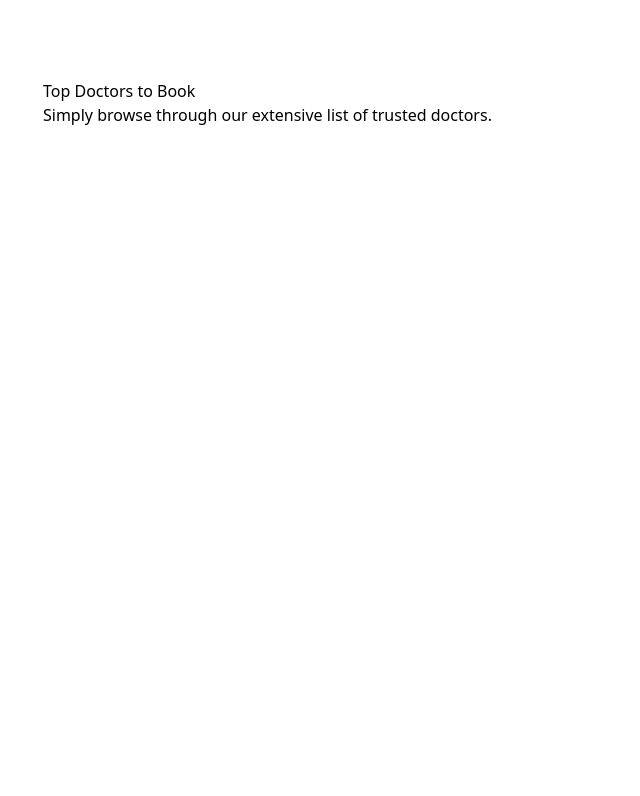
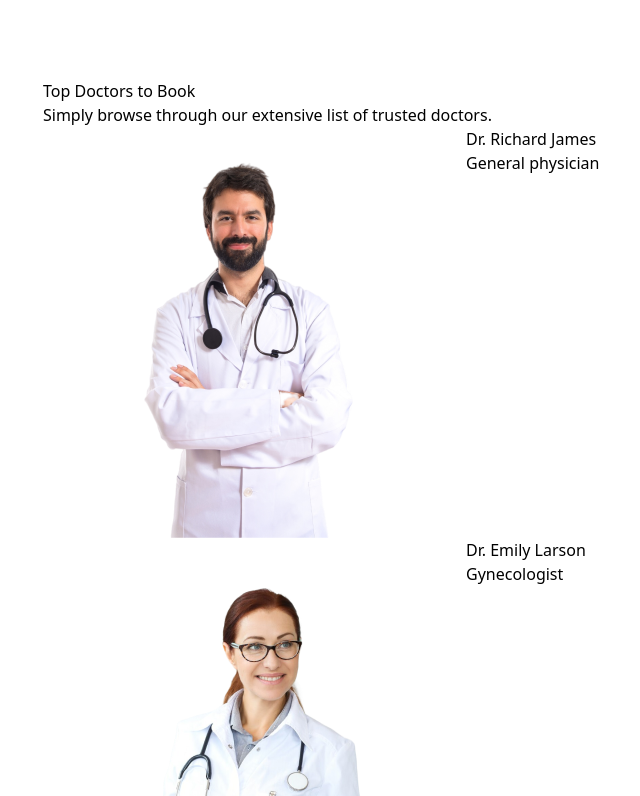
Before and after one commit to MgMorshed123/Doctor-4-U-Client, a React (Vite) app: page / in a window 1280 px wide. Shown: the part 944-1740 px from the top of the page, without its empty margins (85-725 px from the left). Before the commit the page ends 1071 px from the top, so only its background shows below. Built offline with nearby package versions, Linux system fonts and the light colour scheme.

Commit message:
TopDoctor  list added

```diff
--- a/src/components/TopDoctor.jsx
+++ b/src/components/TopDoctor.jsx
@@ -1,11 +1,24 @@
 import React from "react";
+import { doctors } from "../assets/assets_frontend/assets";
 
 const TopDoctor = () => {
   return (
     <div>
       <h1>Top Doctors to Book</h1>
       <p>Simply browse through our extensive list of trusted doctors.</p>
-      <div></div>
+      <div>
+        {doctors.slice(0, 3).map((item, index) => {
+          return (
+            <div key={index} className="flex gap-3">
+              <img src={item.image} alt="" srcset="" />
+              <div>
+                <p>{item.name}</p>
+                <p>{item.speciality}</p>
+              </div>
+            </div>
+          );
+        })}
+      </div>
     </div>
   );
 };
```
